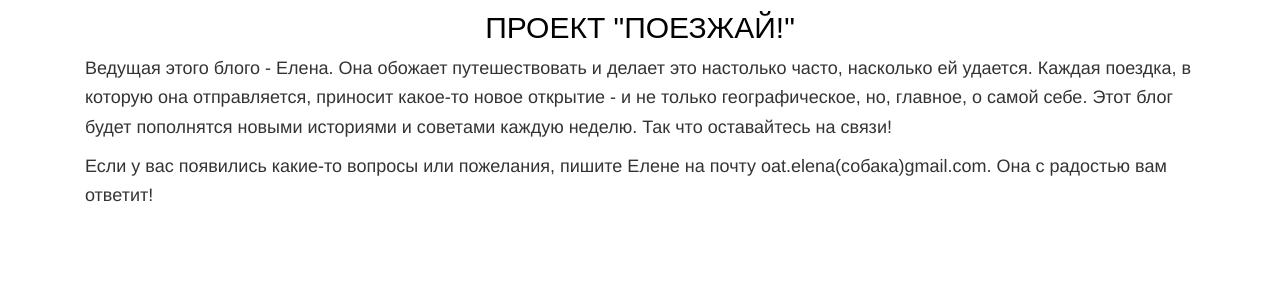
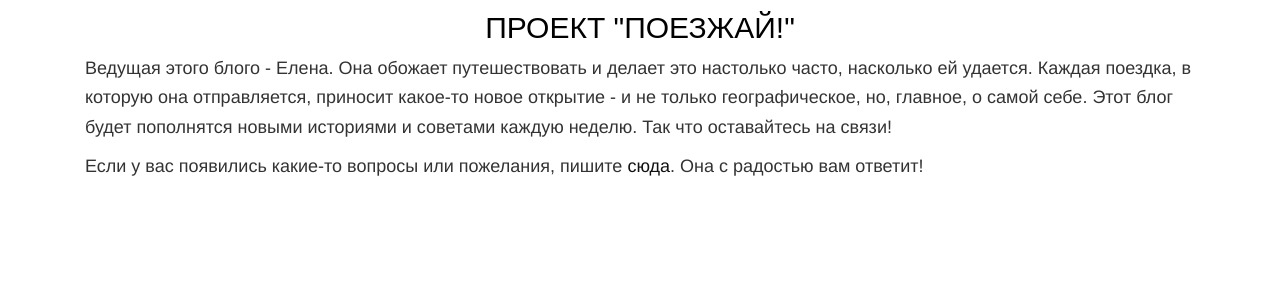
Before and after one commit to elenaoat/poezdka, a Django app: page /about/ in a window 1280 px wide. Shown: the part 404-704 px from the top of the page. Run offline with Django 3.2, Linux system fonts and the light colour scheme; some libraries are stand-ins or nearby versions.

Commit message:
change the email address

```diff
--- a/trips/templates/trips/about.html
+++ b/trips/templates/trips/about.html
@@ -13,7 +13,8 @@
 		<h2 class="post-title">Проект "Поезжай!"</h2>
 		<div class="col-md-12">
 		<p>Ведущая этого блого - Елена. Она обожает путешествовать и делает это настолько часто, насколько ей удается. Каждая поездка, в которую она отправляется, приносит какое-то новое открытие - и не только географическое, но, главное, о самой себе. Этот блог будет пополнятся новыми историями и советами каждую неделю. Так что оставайтесь на связи!</p>
-		<p>Если у вас появились какие-то вопросы или пожелания, пишите Елене на почту oat.elena(собака)gmail.com. Она с радостью вам ответит!</p>
+		<p>Если у вас появились какие-то вопросы или пожелания, пишите <a href="mailto:elena@poezhai.com"
+    onmouseover="this.href=this.href.replace(/x/g,'');">сюда</a>. Она с радостью вам ответит!</p>
 		</div>
 	</div>
 {% endblock body %}
```
